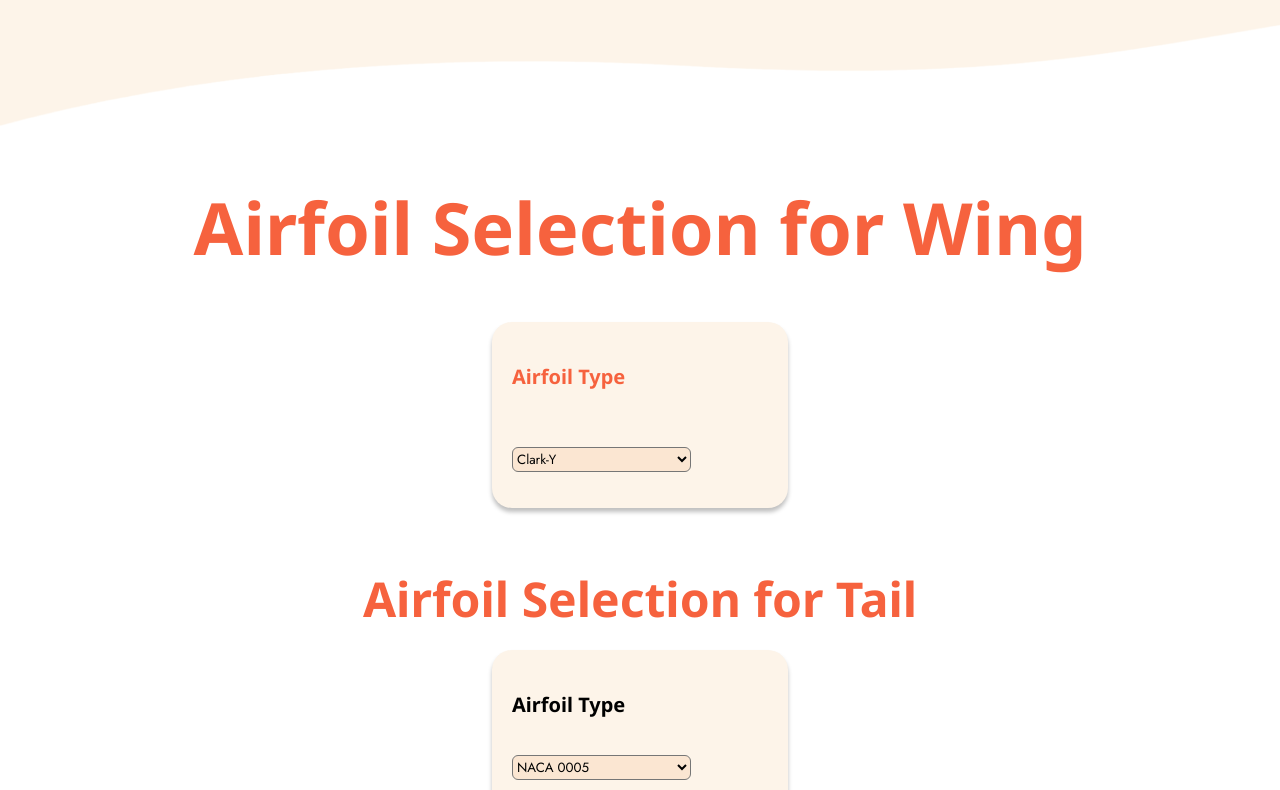
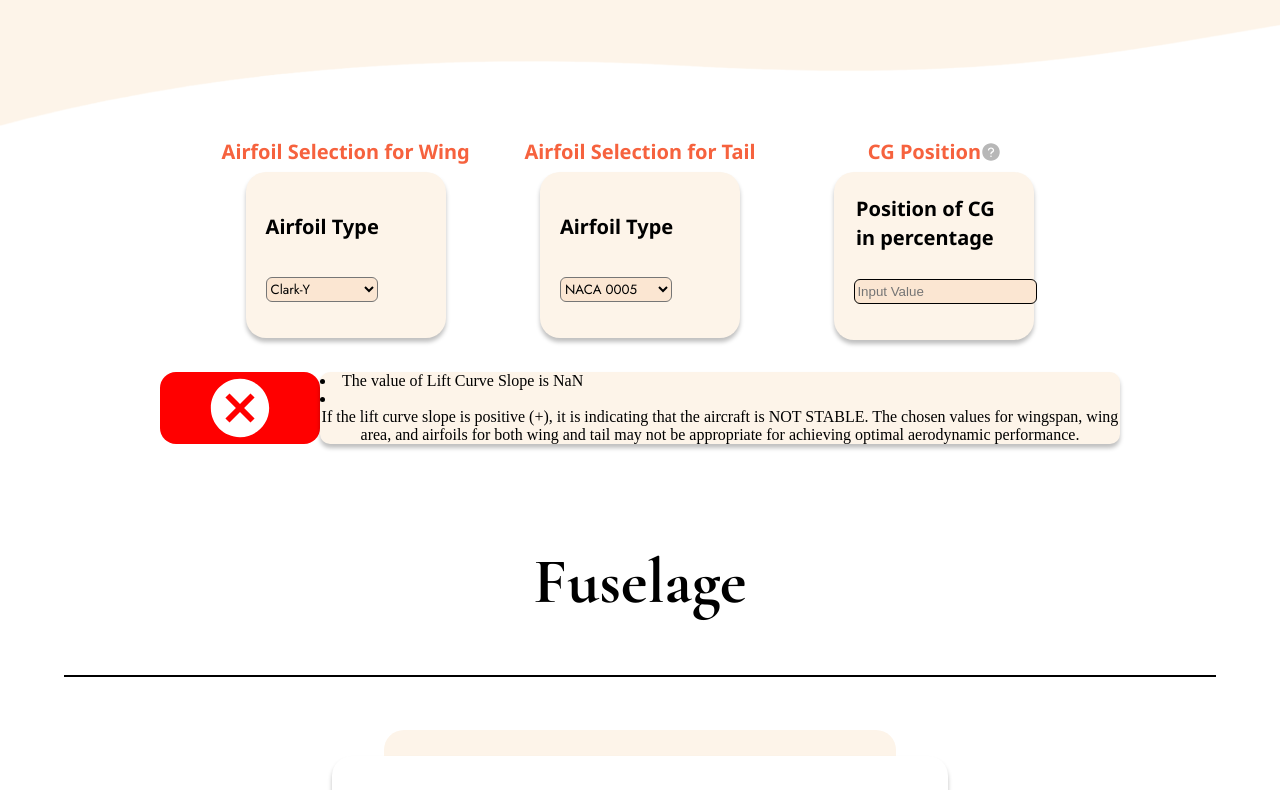
Before and after one commit to ninchay/senior-next, a Next.js app: page /ComponentDesign_link in a window 1280 px wide. Shown: the part 3080-3870 px from the top of the page. Built offline with nearby package versions, Linux system fonts and the light colour scheme.

Commit message:
keep cg and cm alpha (un css version)

```diff
--- a/src/pages/ComponentDesign/ComponentDesignComp/CmAlpha.js
+++ b/src/pages/ComponentDesign/ComponentDesignComp/CmAlpha.js
@@ -3,22 +3,37 @@ import styles from '../../../styles/ComponentDesign/ComponentDesignComp/CmAlpha.
 import { Equation } from 'react-equation'
 import CancelIcon from '@mui/icons-material/Cancel';
 import CheckCircleIcon from '@mui/icons-material/CheckCircle';
+import {QuestionHover} from '../ComponentDesignComp';
+
 
 const CmAlpha = (props) => {
-
+// react hook
     const [airfoil, setAirfoil] = useState("")
     const [airfoilTail, setAirfoilTail] = useState("")
     const [isStable, setIsStable] = useState("")
     const [isShown, setIsShown] = useState(true)
+     // const [showComponent, setShowComponent] = useState(false);
 
+    // const handleMouseEnter = () => {
+    // setShowComponent(true);
+    // };
+    // const handleMouseLeave = () => {
+    // setShowComponent(false);
+    // };
+
+// calculate for cg
+const cgPosition = (props.cgInput*props.chordM/3)/100;
 //calculation
 const e =0.85;
 const aWing = Number(airfoil)/Number(1+(airfoil/(Math.PI*e*Number( Number(props.wingSpan**2)/props.wingArea )) ));
 const aTail = Number(airfoilTail)/Number(1+(airfoilTail/(Math.PI*e*Number( Number(props.wingSpan**2)/props.wingArea )) ));
-const cmAlpha = -(-0.7*aTail* (1-Number((2*aWing)/(Math.PI*Number( Number(props.wingSpan**2)/props.wingArea )))))
-console.log("cmalpha",cmAlpha, "airfoil", airfoil, "awing", aWing,"atail", aTail)
+const cmAlpha1 = (aWing*(cgPosition-(props.chordM/3))) - (-0.7*aTail* (1-Number((2*aWing)/(Math.PI*Number( Number(props.wingSpan**2)/props.wingArea )))))
+const cmAlpha=cmAlpha1.toFixed(3)
+// console.log("cmalpha",cmAlpha, "airfoil", airfoil, "awing", aWing,"atail", aTail, "wing airfoil", airfoil, "tail", airfoilTail)
+// console.log(props.chordM/3)
 return (
 <>
+<div className={styles.threeBox}>
 <div className={styles.Wing}>
 <div className={styles.Component__Wing_Airfoil}>
     <h2>Airfoil Selection for Wing</h2>
@@ -74,38 +89,50 @@ return (
 </div>
 </div>
 
+<div className={styles.cgBox}>
+    <div className={styles.cgTitleQuestion}>
+        <h2>CG Position</h2>
+            <QuestionHover title="
+            The center of gravity on the mean aerodynamic chord (MAC) in percentage.
+            Ideally, it should be located at the MAC. "/>
+    </div>
+    <div className={styles.positionCG}><h3>Position of CG in percentage</h3>
+            <input type="number"
+            className={styles.cgInput}
+            placeholder="Input Value"
+            onChange={(e) => {
+                props.handleCGchange(e.target.value, "cg");
+        }}
+            />
+    </div>
+
+</div>
+</div>
+
 <div className={styles.cmAlphaBox}>
-    <div className={styles.result}>
-    {
-        isShown ? cmAlpha < 0 ?
-            <div>
-                <div className={styles.CheckCmAlpha}><CheckCircleIcon/></div>
+
+<div className={styles.result}>
+    {isShown && cmAlpha < 0 ?
+            <div className={styles.resultBox}>
+                <div className={styles.CheckCmAlpha}><CheckCircleIcon style={{ fontSize: 70}} /></div>
                 <div className={styles.CheckinfoBox}>
-                    <p>The value of Lift Curve Slope is {cmAlpha}</p>
-                    <br />If the lift curve slop is negative (-), it is indicating that the aircraft is STABLE. The chosen values for wingspan, wing area, and airfoils for both wing and tail are suitable for achieving optimal aerodynamic performance.
+                    <li>The value of Lift Curve Slope is {cmAlpha}</li>
+                    <li>If the lift curve slope is negative (-), it is indicating that the aircraft is STABLE. </li>
+                    <li>The chosen values for wingspan, wing area, and airfoils for both wing and tail are suitable for achieving optimal aerodynamic performance.</li>
                 </div>
             </div>
+        :
+            <div className={styles.resultBox}>
+                <div className={styles.CancelCmAlpha}><CancelIcon style={{ fontSize: 70}} /></div>
+                <div className={styles.CancelinfoBox}>
+                    <li>The value of Lift Curve Slope is {cmAlpha}</li>
+                    <li />If the lift curve slope is positive (+), it is indicating that the aircraft is NOT STABLE. The chosen values for wingspan, wing area, and airfoils for both wing and tail may not be appropriate for achieving optimal aerodynamic performance.
 
-        :
-        <div>
-            <div className={styles.CancelCmAlpha}><CancelIcon/></div>
-            <div className={styles.CancelinfoBox}>
-            <p>The value of Lift Curve Slope is {cmAlpha}</p>
-            <br />If the lift curve slop is positive (+), it is indicating that the aircraft is NOT STABLE. The chosen values for wingspan, wing area, and airfoils for both wing and tail may not be appropriate for achieving optimal aerodynamic performance.
-            <p/> Please try another value
+                </div>
             </div>
-        </div>
-        : null
-    }
-    </div>
-
-<div className={styles.showAnswer}>
-{
-    isShown && cmAlpha < 0 && (
-    <div className={styles.textShowAnswer}>hello bitches a0 = {cmAlpha}</div>
-    )
 }
 </div>
+
 </div>
 </>
 )
--- /dev/null
+++ b/src/pages/ComponentDesign/ComponentDesignComp/QuestionHover.js
@@ -0,0 +1,31 @@
+import {useState} from 'react'
+import {AiFillQuestionCircle} from 'react-icons/ai';
+import styles from '../../../styles/ComponentDesign/ComponentDesignComp/questionHover.module.css'
+
+const QuestionHover = (props) => {
+    const [showComponent, setShowComponent] = useState(false);
+
+    const handleMouseEnter = () => {
+    setShowComponent(true);
+    };
+    const handleMouseLeave = () => {
+    setShowComponent(false);
+    };
+
+return (
+    <div
+    className={styles.hoverArea}
+    onMouseEnter={handleMouseEnter}
+    onMouseLeave={handleMouseLeave}
+    >
+    <AiFillQuestionCircle className={styles.questionMarkHover}/>
+    {showComponent && (
+        <div className={styles.questionDescribtion}>
+        {props.title}
+        </div>
+    )}
+</div>
+);
+}
+
+export default QuestionHover
--- a/src/pages/ComponentDesign/ComponentDesignComp/index.js
+++ b/src/pages/ComponentDesign/ComponentDesignComp/index.js
@@ -7,3 +7,4 @@ export {default as CanvasTail} from './CanvasTail'
 export {default as CombinationTop} from './CombinationTop'
 export {default as CombinationSide} from './CombinationSide'
 export {default as CmAlpha} from './CmAlpha'
+export {default as QuestionHover} from './QuestionHover'
--- a/src/pages/ComponentDesign_link.js
+++ b/src/pages/ComponentDesign_link.js
@@ -1,4 +1,4 @@
-import { CombinationCon, FooterCon, FuselageCon, HeaderCon, TailCon, WingCon} from './ComponentDesign/ComponentDesignCon' ;
+import { CombinationCon, FooterCon, FuselageCon, HeaderCon, TailCon, WingCon, questionHover} from './ComponentDesign/ComponentDesignCon' ;
 import { NavbarCom, Canvas, CmAlpha} from './ComponentDesign/ComponentDesignComp';
 import styles from '../styles/ComponentDesign/ComponentDesign.module.css';
 import { useState, useEffect} from 'react';
@@ -86,6 +86,11 @@ const ComponentDesign = () => {
     setVtailSpan(vs);
   }
 
+  const [cgInput, setCgInput] = useState("")
+  const handleCGchange = (cgInput) => {
+    setCgInput(cgInput);
+  }
+
 const [airfoil, setAirfoil]=useState(null)
 const airfoilNumber=parseFloat(airfoil);
 
@@ -118,11 +123,15 @@ const airfoilNumber=parseFloat(airfoil);
         onVtailSpanChange = {handleVtailSpan}
         />
       </div>
+      <questionHover/>
       <div className="cmAlpha">
         <CmAlpha
         wingArea = {wingArea}
         wingSpan = {wingSpan}
         airfoilProp={airfoilNumber}
+        cgInput={cgInput}
+        handleCGchange={handleCGchange}
+        chordM={canvasProps.chordM}
         />
       </div>
       <div className="Fuselage">
--- a/src/styles/ComponentDesign/ComponentDesignComp/CmAlpha.module.css
+++ b/src/styles/ComponentDesign/ComponentDesignComp/CmAlpha.module.css
@@ -1,32 +1,36 @@
-/* .Wing, .Tail {
+.threeBox {
     display: flex;
-
-} */
+    flex: 1;
+    flex-direction: row;
+    justify-content: center;
+}
+.Wing, .Tail, .cgBox {
+    flex: 0.23;
+    width: 100%;
+}
 .Component__Wing_Airfoil, .Component__Tail_Airfoil {
     display: flex;
     flex-direction: column;
     align-items: center;
 }
 
-.Component__Wing_Airfoil, .Component__Tail_Airfoil h2{
-    font-weight: 700;
-    font-size: 48px;
+/* .Component__Wing_Airfoil h2, .Component__Tail_Airfoil h2{
+    font-size: 40px;
     line-height: 70px;
     color: var(--color-bar);
     font-family: var(--font-family3);
     margin-bottom: 16px;
-
-}
+} */
 
 .Airfoil__Selection {
-    width: 20%;
+    width: 10rem;
     padding: 20px 20px;
     background-color: var(--color-bg);
     box-shadow: 0px 4px 4px rgba(0, 0, 0, 0.25);
     border-radius: 20px;
 }
 
-.Airfoil__Selection h3{
+.positionCG h3,.Airfoil__Selection h3{
     font-family: var(--font-family3);
     font-weight: 700;
     font-size: 20px;
@@ -47,48 +51,104 @@
     justify-content: space-between;
     align-items: center;
 }
+.cgTitleQuestion {
+    display: flex;
+    flex-direction: row;
+    justify-content: center;
+    align-items: center;
+}
+.cgBox {
+    display: flex;
+    flex-direction: column;
+    justify-content: center;
+    align-items: center;
+}
+.Component__Wing_Airfoil h2, .Component__Tail_Airfoil h2,.cgBox h2 {
+    font-size: 20px;
+    line-height: 40px;
+    color: var(--color-bar);
+    font-family: var(--font-family3);
+    margin: 0px;
+}
+
+
+.positionCG {
+    width: 10rem;
+    height: 8rem;
+    padding: 20px 20px;
+    background-color: var(--color-bg);
+    box-shadow: 0px 4px 4px rgba(0, 0, 0, 0.25);
+    border-radius: 20px;
+}
+
+.positionCG h3{
+    margin: 1%;
+}
+
+.positionCG {
+    z-index: 0;
+}
+
+.cgInput {
+    margin-top: 1.6rem;
+    background-color: var(--color-output);
+    border-radius: 6px;
+    border: solid 1px;
+    height: 1.3rem;
+}
 
 .cmAlphaBox {
     display: flex;
     justify-content: center;
     padding: 1rem 0;
-    margin: 4rem 30rem;
-    height: 30rem;
-    background-color: var(--color-bg);
-    border-radius: 2rem;
+    margin: 1rem 10rem;
 }
 .result{
-    display: flex;
     text-align: center;
     align-items: center;
-    height: 6rem;
 }
-
+.resultBox {
+    display: flex;
+    flex-direction: row;
+}
 .CancelCmAlpha {
-    margin-top: 5rem;
-    font-size: 100px;
+    display:flex ;
+    justify-content: center;
+    align-items: center;
+    font-size: 5rem;
     color: white;
-    top: 0%;
-    left: 0%;
     background-color: red;
-    width: 30rem;
+    width: 10rem;
     border-radius: 1rem;
 }
 
 .CheckCmAlpha {
-    margin-top: 5rem;
-    font-size: 100px;
+    display:flex ;
+    justify-content: center;
+    align-items: center;
+    font-size: 5rem;
     color:  white;
-    top: 0%;
-    left: 0%;
     background-color: green ;
-    width: 30rem;
+    width: 10rem;
     border-radius: 1rem;
 }
+/* .icon {
+    font-size: 100rem;
+} */
+.CheckinfoBox, .CancelinfoBox {
+    display: flex;
+    flex-direction: column;
+    align-items: start;
+    justify-content: start;
+    left: 0%;
+    width: 50rem;
+    background-color:var(--color-bg);
+    border-radius: 10px ;
+    box-shadow: 0px 4px 4px rgba(0, 0, 0, 0.25);
+}
 
-
-.CancelinfoBox {
-    background-color: aliceblue;
-    margin-top: 1rem;
-    /* height: 20vh; */
+.CheckinfoBox li {
+    padding: 0.7rem 0.3rem;
+    margin-left: 3rem;
+    text-align: start;
 }
--- /dev/null
+++ b/src/styles/ComponentDesign/ComponentDesignComp/questionHover.module.css
@@ -0,0 +1,26 @@
+.hoverArea{
+    display: flex;
+    flex-direction: row;
+    width: fit-content;
+}
+.questionMarkHover {
+    font-size: 20px;
+    color: #b7b7b7;
+    display: flex;
+    align-items: center;
+    justify-content: center;
+    text-align: center;
+}
+
+.questionDescribtion {
+    padding: 1rem;
+    width: 16rem;
+    font-size: 15px;
+    margin-left: 2rem;
+    position: absolute;
+    background-color: #f3f0f0;
+    z-index: 1;
+    box-shadow: 0px 4px 12px rgba(0, 0, 0, 0.1);
+    border-radius: 10px;
+    border: solid rgb(167, 167, 167);
+}
```
